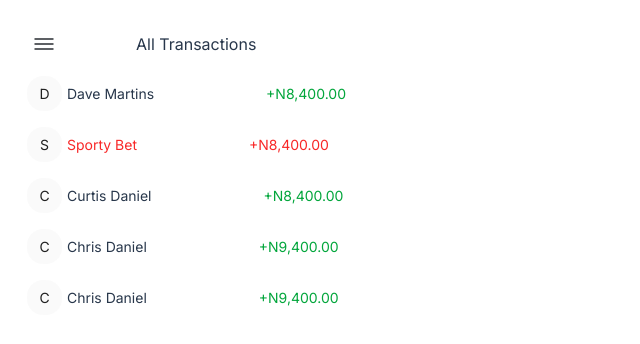
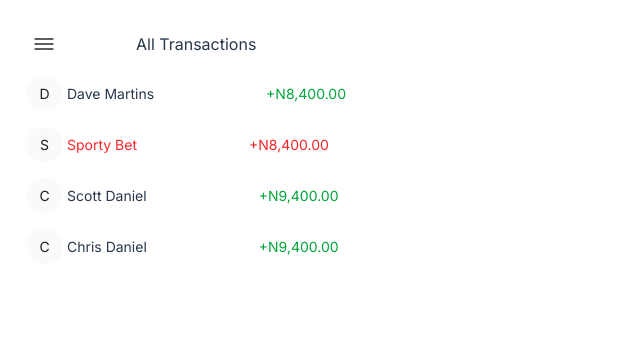
Before and after one commit to Maxwell011/moni-finance, a Next.js app: page /transaction in a window 1280 px wide. Shown: the top 344 px of the page, without its empty margins (0-640 px from the left). Built offline with nearby package versions, Linux system fonts and the light colour scheme.

Commit message:
update element

```diff
--- a/src/app/transaction/page.tsx
+++ b/src/app/transaction/page.tsx
@@ -31,16 +31,7 @@ const Transaction = () => {
             <p className='text-black'>C</p>
           </div>
           <div className='flex gap-28 items-center'>
-            <p className='text-sm text-[#28374b]'>Curtis Daniel</p>
-            <p className='text-[#03a63c] text-sm'>+N8,400.00</p>
-          </div>
-        </div>
-        <div className='flex gap-[5px] mx-[27px] -my-3'>
-          <div className='w-[35px] h-[35px] rounded-2xl bg-[#EEEEEE4D] flex items-center justify-center'>
-            <p className='text-black'>C</p>
-          </div>
-          <div className='flex gap-28 items-center'>
-            <p className='text-sm text-[#28374b]'>Chris Daniel</p>
+            <p className='text-sm text-[#28374b]'>Scott Daniel</p>
             <p className='text-[#03a63c] text-sm'>+N9,400.00</p>
           </div>
         </div>
```
